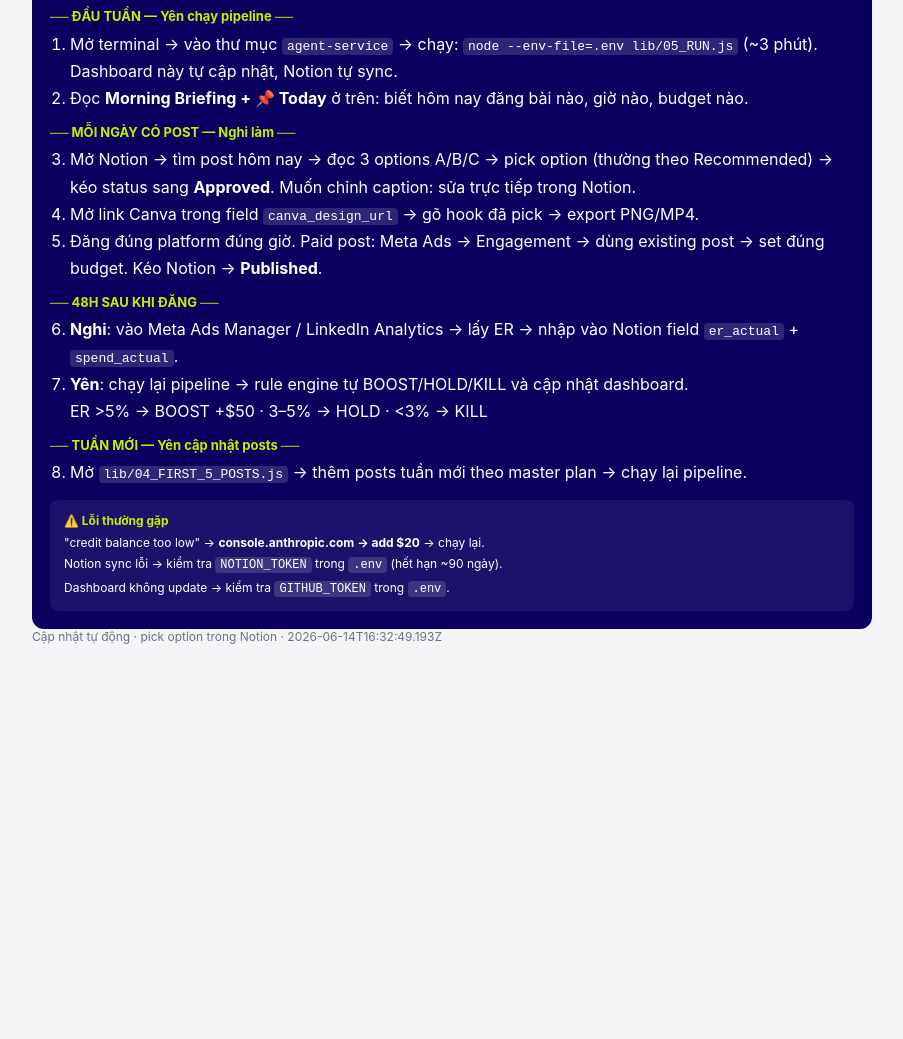
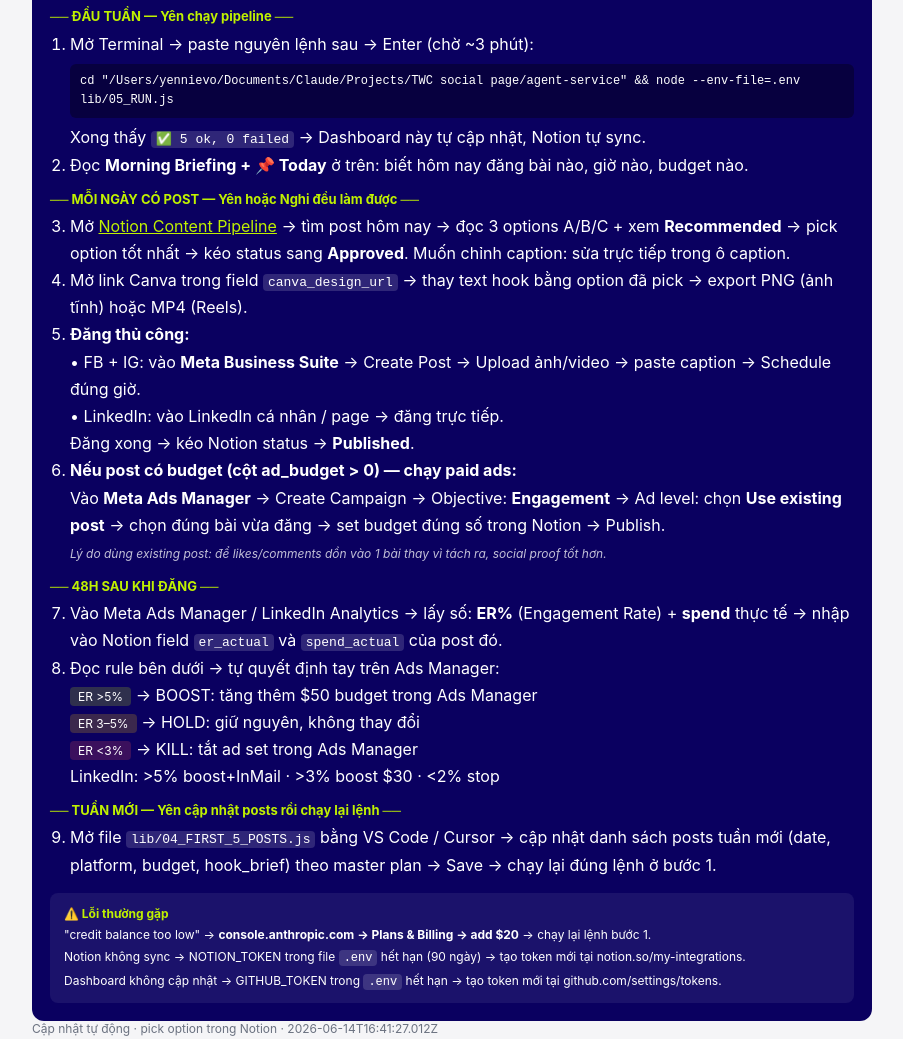
Before and after one commit to yennievo2011-source/twc-operation-hub, a plain HTML site: page dashboard.html in a window 1280 px wide. Shown: the part 4851-5890 px from the top of the page, without its empty margins (188-1091 px from the left). Before the commit the page ends 5515 px from the top, so only its background shows below. Drawn offline with Linux system fonts and the light colour scheme.

Commit message:
docs: clearer HDSD with copy-paste command + ads steps

```diff
--- a/dashboard.html
+++ b/dashboard.html
@@ -317,36 +317,47 @@
 
   <b style="color:var(--lime);font-size:13px">── ĐẦU TUẦN — Yên chạy pipeline ──</b>
   <ol style="margin-top:6px">
-    <li>Mở terminal → vào thư mục <code>agent-service</code> → chạy: <code>node --env-file=.env lib/05_RUN.js</code> (~3 phút). Dashboard này tự cập nhật, Notion tự sync.</li>
+    <li>Mở Terminal → paste nguyên lệnh sau → Enter (chờ ~3 phút):<br>
+      <code style="display:block;margin:6px 0;padding:8px 10px;background:rgba(0,0,0,.35);border-radius:6px;font-size:12px;line-height:1.6;user-select:all">cd "/Users/yennievo/Documents/Claude/Projects/TWC social page/agent-service" &amp;&amp; node --env-file=.env lib/05_RUN.js</code>
+      Xong thấy <code>✅ 5 ok, 0 failed</code> → Dashboard này tự cập nhật, Notion tự sync.</li>
     <li>Đọc <b>Morning Briefing + 📌 Today</b> ở trên: biết hôm nay đăng bài nào, giờ nào, budget nào.</li>
   </ol>
 
-  <b style="color:var(--lime);font-size:13px;display:block;margin-top:12px">── MỖI NGÀY CÓ POST — Nghi làm ──</b>
+  <b style="color:var(--lime);font-size:13px;display:block;margin-top:12px">── MỖI NGÀY CÓ POST — Yên hoặc Nghi đều làm được ──</b>
   <ol style="margin-top:6px" start="3">
-    <li>Mở Notion → tìm post hôm nay → đọc 3 options A/B/C → pick option (thường theo Recommended) → kéo status sang <b>Approved</b>. Muốn chỉnh caption: sửa trực tiếp trong Notion.</li>
-    <li>Mở link Canva trong field <code>canva_design_url</code> → gõ hook đã pick → export PNG/MP4.</li>
-    <li>Đăng đúng platform đúng giờ. Paid post: Meta Ads → Engagement → dùng existing post → set đúng budget. Kéo Notion → <b>Published</b>.</li>
+    <li>Mở <a href="https://notion.so/47b1e8e3dbf94ce5bfc2ff6a23519af9" target="_blank" style="color:var(--lime)">Notion Content Pipeline</a> → tìm post hôm nay → đọc 3 options A/B/C + xem <b>Recommended</b> → pick option tốt nhất → kéo status sang <b>Approved</b>. Muốn chỉnh caption: sửa trực tiếp trong ô caption.</li>
+    <li>Mở link Canva trong field <code>canva_design_url</code> → thay text hook bằng option đã pick → export PNG (ảnh tĩnh) hoặc MP4 (Reels).</li>
+    <li><b>Đăng thủ công:</b><br>
+      • FB + IG: vào <b>Meta Business Suite</b> → Create Post → Upload ảnh/video → paste caption → Schedule đúng giờ.<br>
+      • LinkedIn: vào LinkedIn cá nhân / page → đăng trực tiếp.<br>
+      Đăng xong → kéo Notion status → <b>Published</b>.</li>
+    <li><b>Nếu post có budget (cột ad_budget &gt; 0) — chạy paid ads:</b><br>
+      Vào <b>Meta Ads Manager</b> → Create Campaign → Objective: <b>Engagement</b> → Ad level: chọn <b>Use existing post</b> → chọn đúng bài vừa đăng → set budget đúng số trong Notion → Publish.<br>
+      <i style="opacity:.75;font-size:12px">Lý do dùng existing post: để likes/comments dồn vào 1 bài thay vì tách ra, social proof tốt hơn.</i></li>
   </ol>
 
   <b style="color:var(--lime);font-size:13px;display:block;margin-top:12px">── 48H SAU KHI ĐĂNG ──</b>
-  <ol style="margin-top:6px" start="6">
-    <li><b>Nghi</b>: vào Meta Ads Manager / LinkedIn Analytics → lấy ER → nhập vào Notion field <code>er_actual</code> + <code>spend_actual</code>.</li>
-    <li><b>Yên</b>: chạy lại pipeline → rule engine tự BOOST/HOLD/KILL và cập nhật dashboard.<br>
-      ER &gt;5% → BOOST +$50 · 3–5% → HOLD · &lt;3% → KILL</li>
+  <ol style="margin-top:6px" start="7">
+    <li>Vào Meta Ads Manager / LinkedIn Analytics → lấy số: <b>ER%</b> (Engagement Rate) + <b>spend</b> thực tế → nhập vào Notion field <code>er_actual</code> và <code>spend_actual</code> của post đó.</li>
+    <li>Đọc rule bên dưới → tự quyết định tay trên Ads Manager:<br>
+      <span style="background:rgba(192,241,0,.2);padding:2px 8px;border-radius:4px;font-size:12px">ER &gt;5%</span> → BOOST: tăng thêm $50 budget trong Ads Manager<br>
+      <span style="background:rgba(255,200,0,.2);padding:2px 8px;border-radius:4px;font-size:12px">ER 3–5%</span> → HOLD: giữ nguyên, không thay đổi<br>
+      <span style="background:rgba(255,80,80,.2);padding:2px 8px;border-radius:4px;font-size:12px">ER &lt;3%</span> → KILL: tắt ad set trong Ads Manager<br>
+      LinkedIn: &gt;5% boost+InMail · &gt;3% boost $30 · &lt;2% stop</li>
   </ol>
 
-  <b style="color:var(--lime);font-size:13px;display:block;margin-top:12px">── TUẦN MỚI — Yên cập nhật posts ──</b>
-  <ol style="margin-top:6px" start="8">
-    <li>Mở <code>lib/04_FIRST_5_POSTS.js</code> → thêm posts tuần mới theo master plan → chạy lại pipeline.</li>
+  <b style="color:var(--lime);font-size:13px;display:block;margin-top:12px">── TUẦN MỚI — Yên cập nhật posts rồi chạy lại lệnh ──</b>
+  <ol style="margin-top:6px" start="9">
+    <li>Mở file <code>lib/04_FIRST_5_POSTS.js</code> bằng VS Code / Cursor → cập nhật danh sách posts tuần mới (date, platform, budget, hook_brief) theo master plan → Save → chạy lại đúng lệnh ở bước 1.</li>
   </ol>
 
   <div style="margin-top:14px;padding:10px 14px;background:rgba(255,255,255,.07);border-radius:8px;font-size:12px;line-height:1.8">
     <b style="color:var(--lime)">⚠️ Lỗi thường gặp</b><br>
-    "credit balance too low" → <b>console.anthropic.com → add $20</b> → chạy lại.<br>
-    Notion sync lỗi → kiểm tra <code>NOTION_TOKEN</code> trong <code>.env</code> (hết hạn ~90 ngày).<br>
-    Dashboard không update → kiểm tra <code>GITHUB_TOKEN</code> trong <code>.env</code>.
+    "credit balance too low" → <b>console.anthropic.com → Plans &amp; Billing → add $20</b> → chạy lại lệnh bước 1.<br>
+    Notion không sync → NOTION_TOKEN trong file <code>.env</code> hết hạn (90 ngày) → tạo token mới tại notion.so/my-integrations.<br>
+    Dashboard không cập nhật → GITHUB_TOKEN trong <code>.env</code> hết hạn → tạo token mới tại github.com/settings/tokens.
   </div>
 </div>
 
-<div class="muted">Cập nhật tự động · pick option trong Notion · 2026-06-14T16:32:49.193Z</div>
+<div class="muted">Cập nhật tự động · pick option trong Notion · 2026-06-14T16:41:27.012Z</div>
 </body></html>
```
